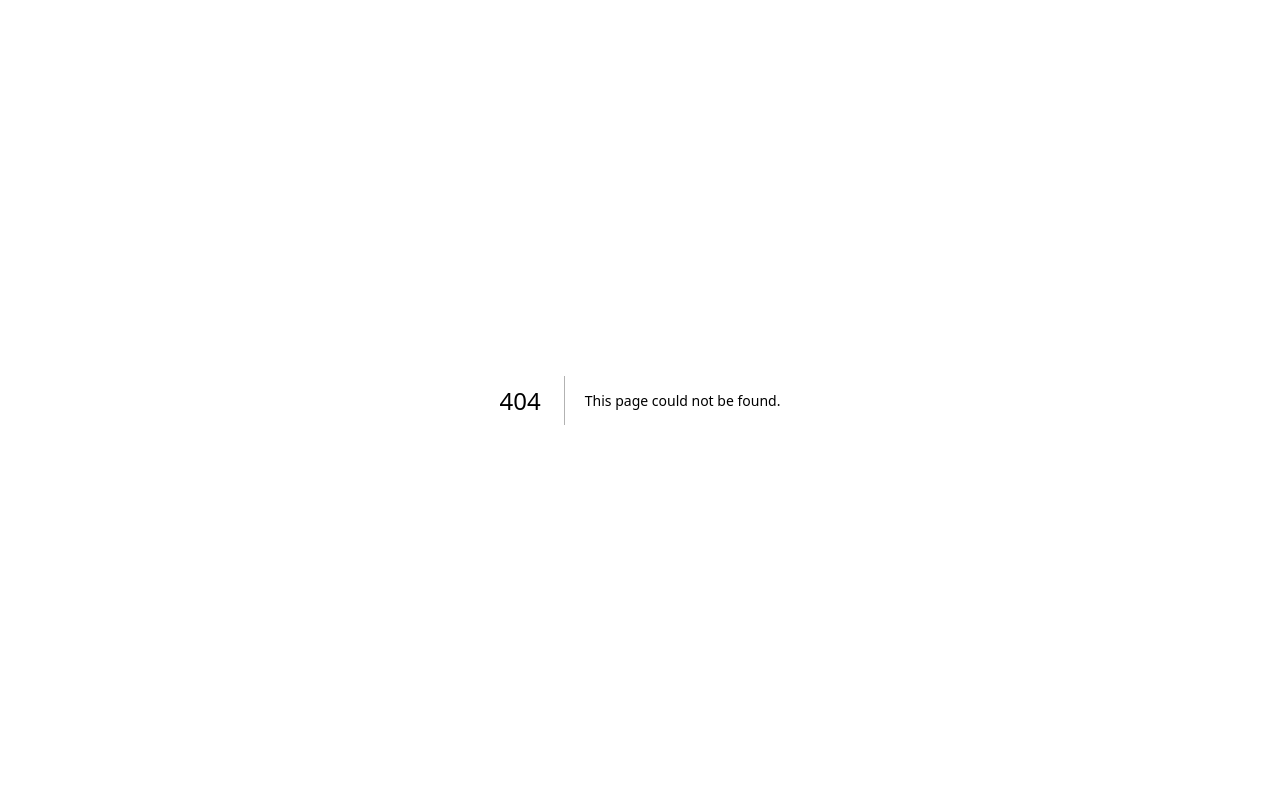
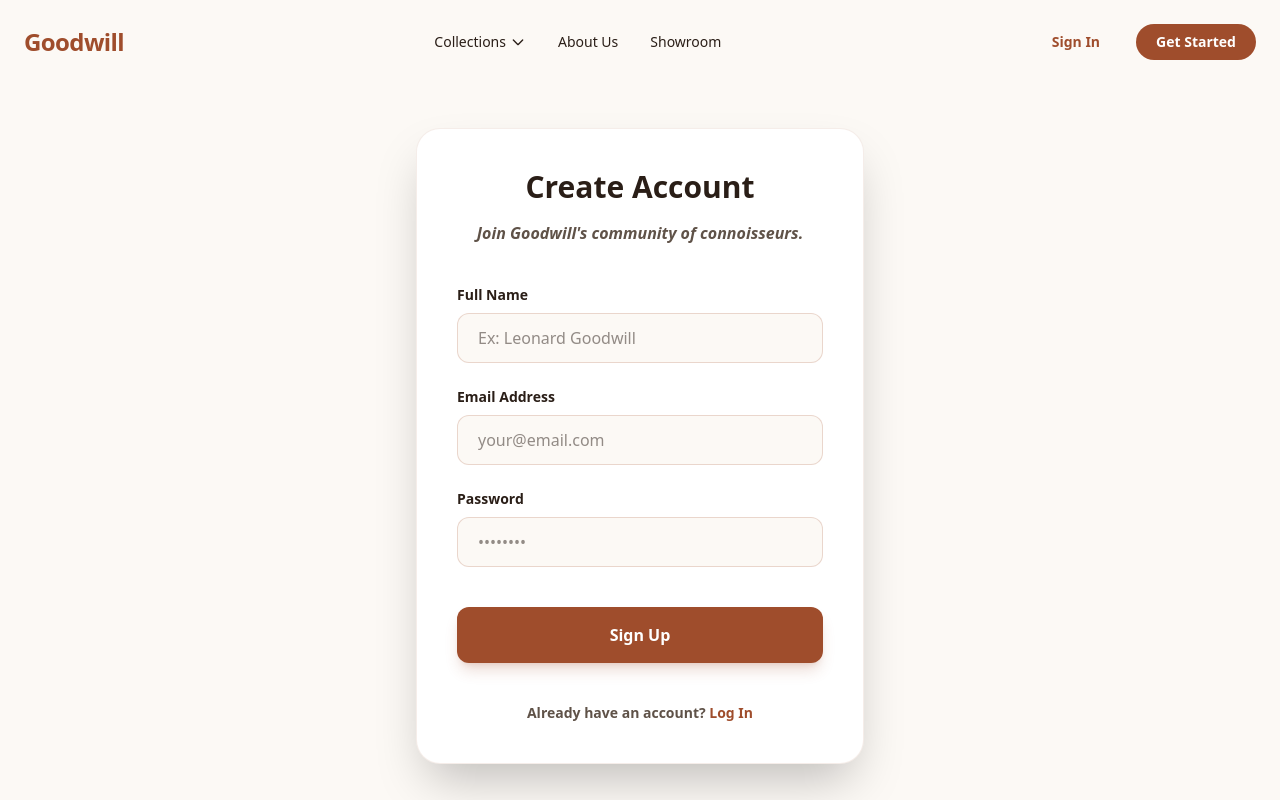
Before and after one commit to UganSinghMaharjan/Goodwill, a Next.js app: page /auth/signup in a window 1280 px wide. Before the commit this address had no page. Shown: the top 800 px of the page. Built offline with nearby package versions, Linux system fonts and the light colour scheme.

Commit message:
made login and sign up

```diff
--- /dev/null
+++ b/src/app/auth/login/page.tsx
@@ -0,0 +1,111 @@
+"use client";
+
+import Link from "next/link";
+import { useState } from "react";
+import Navbar from "@/components/Navbar";
+import Footer from "@/components/Footer";
+
+export default function LoginPage() {
+  const [formData, setFormData] = useState({
+    email: "",
+    password: "",
+  });
+
+  const handleSubmit = (e: React.FormEvent) => {
+    e.preventDefault();
+    console.log("Login attempt with:", formData);
+    // Add logic for login here
+  };
+
+  return (
+    <main className="min-h-screen bg-background flex flex-col">
+      <Navbar />
+
+      <div className="flex-grow flex items-center justify-center pt-32 pb-24 px-6">
+        <div className="w-full max-w-md bg-white rounded-3xl shadow-2xl p-10 border border-primary/10">
+          <div className="text-center mb-10">
+            <h1 className="text-3xl font-bold text-foreground mb-4">
+              Welcome Back
+            </h1>
+            <p className="text-secondary font-semibold italic">
+              Continue your journey with Goodwill.
+            </p>
+          </div>
+
+          <form onSubmit={handleSubmit} className="space-y-6">
+            <div>
+              <label
+                className="block text-sm font-bold text-foreground mb-2"
+                htmlFor="email"
+              >
+                Email Address
+              </label>
+              <input
+                type="email"
+                id="email"
+                className="w-full px-5 py-3 rounded-xl border border-primary/20 bg-background focus:outline-none focus:ring-2 focus:ring-primary/50 text-foreground"
+                placeholder="your@email.com"
+                required
+                value={formData.email}
+                onChange={(e) =>
+                  setFormData({ ...formData, email: e.target.value })
+                }
+              />
+            </div>
+
+            <div>
+              <div className="flex justify-between items-center mb-2">
+                <label
+                  className="text-sm font-bold text-foreground"
+                  htmlFor="password"
+                >
+                  Password
+                </label>
+                <Link
+                  href="#"
+                  className="text-xs text-primary hover:underline font-bold"
+                >
+                  Forgot Password?
+                </Link>
+              </div>
+              <input
+                type="password"
+                id="password"
+                className="w-full px-5 py-3 rounded-xl border border-primary/20 bg-background focus:outline-none focus:ring-2 focus:ring-primary/50 text-foreground"
+                placeholder="••••••••"
+                required
+                value={formData.password}
+                onChange={(e) =>
+                  setFormData({ ...formData, password: e.target.value })
+                }
+              />
+            </div>
+
+            <div className="pt-4">
+              <button
+                type="submit"
+                className="w-full py-4 bg-primary text-white font-bold rounded-xl hover:bg-primary-hover transition-all shadow-lg shadow-primary/20 active:scale-[0.98]"
+              >
+                Log In
+              </button>
+            </div>
+          </form>
+
+          <div className="mt-10 text-center">
+            <p className="text-sm text-secondary font-semibold">
+              Don't have an account?{" "}
+              <Link
+                href="/auth/signup"
+                className="text-primary hover:underline font-bold"
+              >
+                Sign Up
+              </Link>
+            </p>
+          </div>
+        </div>
+      </div>
+
+      <Footer />
+    </main>
+  );
+}
--- /dev/null
+++ b/src/app/auth/signup/page.tsx
@@ -0,0 +1,124 @@
+"use client";
+
+import Link from "next/link";
+import { useState } from "react";
+import Navbar from "@/components/Navbar";
+import Footer from "@/components/Footer";
+
+export default function SignUpPage() {
+  const [formData, setFormData] = useState({
+    name: "",
+    email: "",
+    password: "",
+  });
+
+  const handleSubmit = (e: React.FormEvent) => {
+    e.preventDefault();
+    console.log("Sign up attempt with:", formData);
+    // Add logic for sign up here
+  };
+
+  return (
+    <main className="min-h-screen bg-background flex flex-col">
+      <Navbar />
+
+      <div className="flex-grow flex items-center justify-center pt-32 pb-24 px-6">
+        <div className="w-full max-w-md bg-white rounded-3xl shadow-2xl p-10 border border-primary/10">
+          <div className="text-center mb-10">
+            <h1 className="text-3xl font-bold text-foreground mb-4">
+              Create Account
+            </h1>
+            <p className="text-secondary font-semibold italic">
+              Join Goodwill's community of connoisseurs.
+            </p>
+          </div>
+
+          <form onSubmit={handleSubmit} className="space-y-6">
+            <div>
+              <label
+                className="block text-sm font-bold text-foreground mb-2"
+                htmlFor="name"
+              >
+                Full Name
+              </label>
+              <input
+                type="text"
+                id="name"
+                className="w-full px-5 py-3 rounded-xl border border-primary/20 bg-background focus:outline-none focus:ring-2 focus:ring-primary/50 text-foreground"
+                placeholder="Ex: Leonard Goodwill"
+                required
+                value={formData.name}
+                onChange={(e) =>
+                  setFormData({ ...formData, name: e.target.value })
+                }
+              />
+            </div>
+
+            <div>
+              <label
+                className="block text-sm font-bold text-foreground mb-2"
+                htmlFor="email"
+              >
+                Email Address
+              </label>
+              <input
+                type="email"
+                id="email"
+                className="w-full px-5 py-3 rounded-xl border border-primary/20 bg-background focus:outline-none focus:ring-2 focus:ring-primary/50 text-foreground"
+                placeholder="your@email.com"
+                required
+                value={formData.email}
+                onChange={(e) =>
+                  setFormData({ ...formData, email: e.target.value })
+                }
+              />
+            </div>
+
+            <div>
+              <label
+                className="block text-sm font-bold text-foreground mb-2"
+                htmlFor="password"
+              >
+                Password
+              </label>
+              <input
+                type="password"
+                id="password"
+                className="w-full px-5 py-3 rounded-xl border border-primary/20 bg-background focus:outline-none focus:ring-2 focus:ring-primary/50 text-foreground"
+                placeholder="••••••••"
+                required
+                value={formData.password}
+                onChange={(e) =>
+                  setFormData({ ...formData, password: e.target.value })
+                }
+              />
+            </div>
+
+            <div className="pt-4">
+              <button
+                type="submit"
+                className="w-full py-4 bg-primary text-white font-bold rounded-xl hover:bg-primary-hover transition-all shadow-lg shadow-primary/20 active:scale-[0.98]"
+              >
+                Sign Up
+              </button>
+            </div>
+          </form>
+
+          <div className="mt-10 text-center">
+            <p className="text-sm text-secondary font-semibold">
+              Already have an account?{" "}
+              <Link
+                href="/auth/login"
+                className="text-primary hover:underline font-bold"
+              >
+                Log In
+              </Link>
+            </p>
+          </div>
+        </div>
+      </div>
+
+      <Footer />
+    </main>
+  );
+}
--- a/src/components/Navbar.tsx
+++ b/src/components/Navbar.tsx
@@ -84,11 +84,14 @@ export default function Navbar() {
         </div>
 
         <div className="flex items-center space-x-4">
-          <button className="px-5 py-2 text-sm font-semibold text-primary hover:text-primary-hover transition-colors">
+          <Link
+            href="/auth/signup"
+            className="px-5 py-2 text-sm font-semibold text-primary hover:text-primary-hover transition-colors"
+          >
             Sign In
-          </button>
+          </Link>
           <Link
-            href="/#collections"
+            href="/auth/login"
             className="px-5 py-2 text-sm font-semibold text-white bg-primary rounded-full hover:bg-primary-hover transition-shadow hover:shadow-lg"
           >
             Get Started
```
